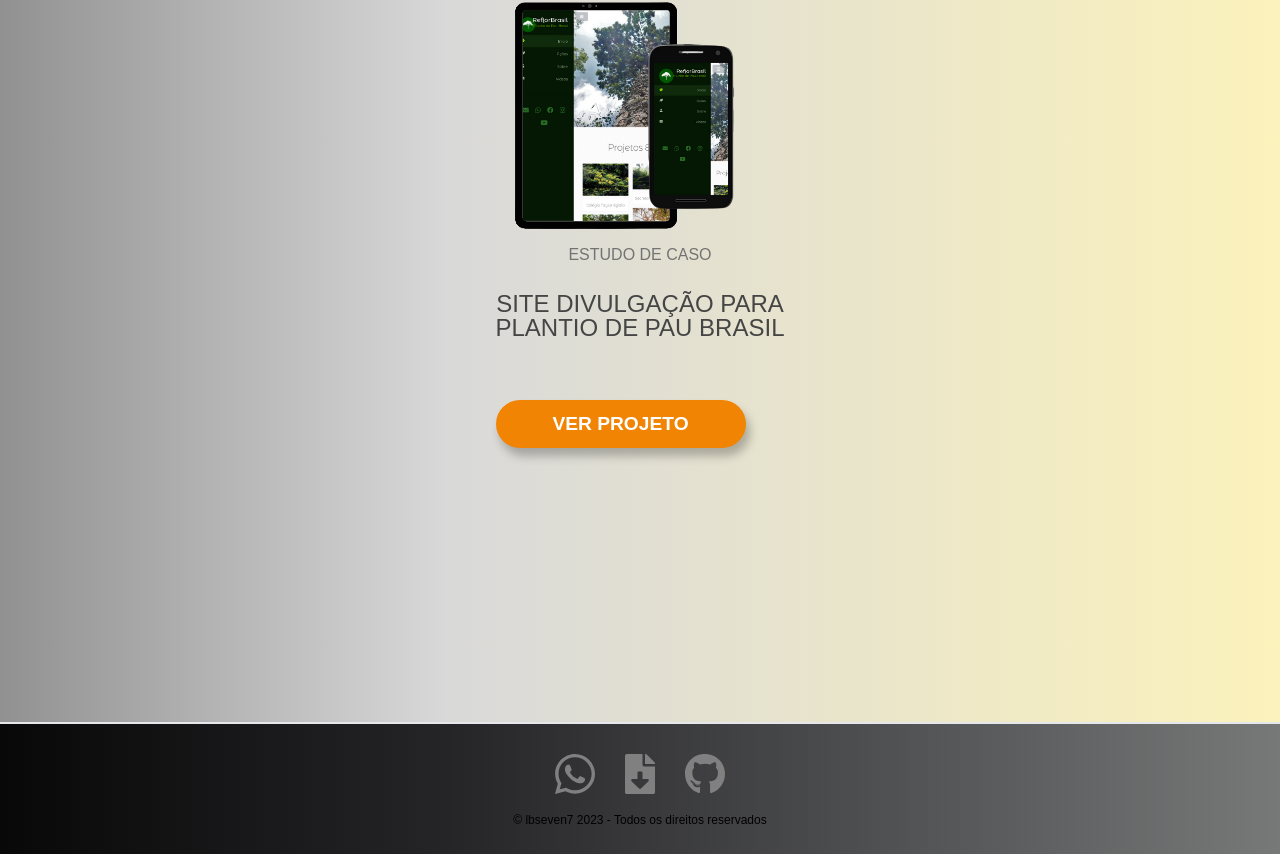
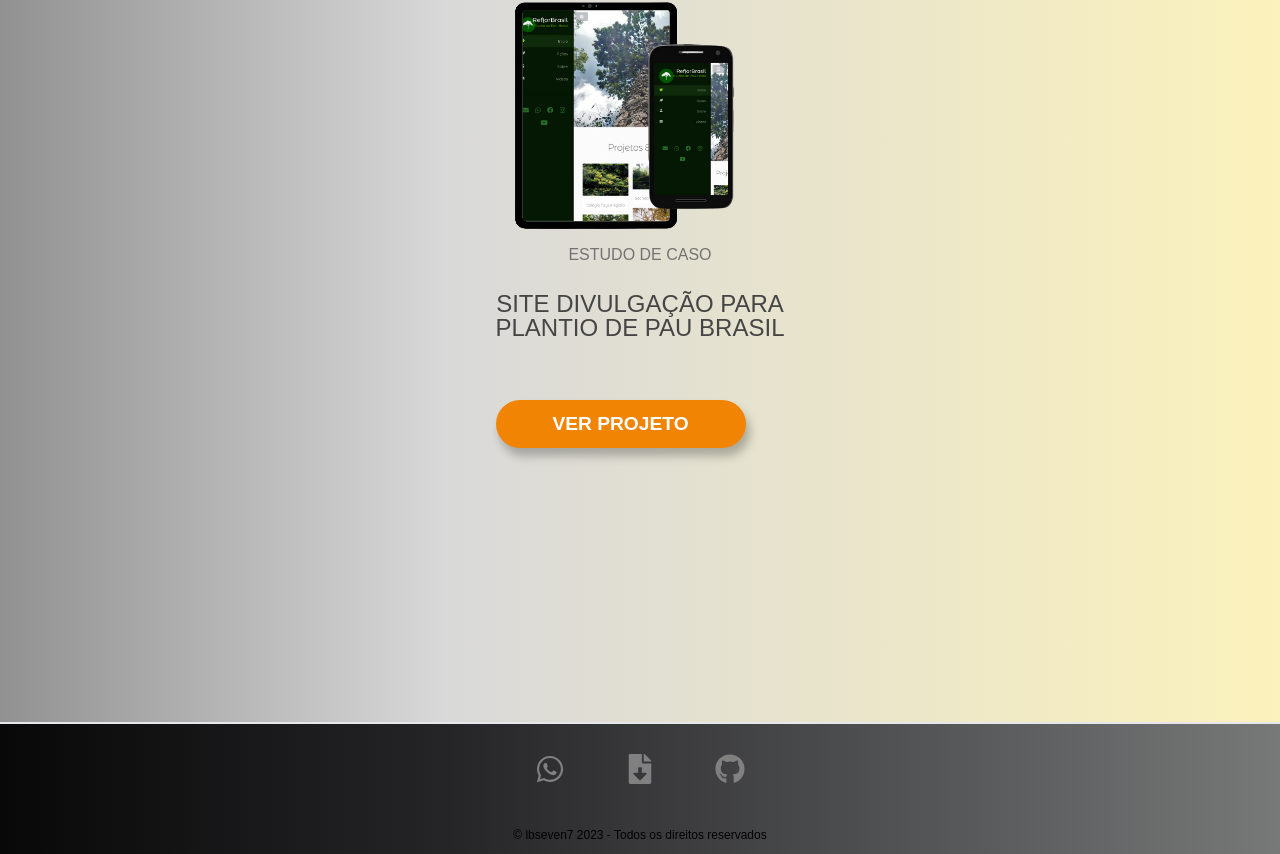
Before and after one commit to lbseven7/my-portfolio, a React (Create React App) app: page / in a window 1280 px wide. Shown: the part 879-1733 px from the top of the page. Built offline with nearby package versions, Linux system fonts and the light colour scheme; the HTML template or start-up script is replaced by a standard one.

Commit message:
feat: adiciona arquivo de estilo separado para Footer

```diff
--- a/src/components/Footer/index.jsx
+++ b/src/components/Footer/index.jsx
@@ -1,69 +1,30 @@
 import { FaGithub, FaWhatsapp, FaFileDownload } from 'react-icons/fa';
-// import {Link}  from 'react-router-dom';
+import '../Footer/style.css';
+import cv from '../../profile.pdf';
 
 const Footer = () => {
 
-  const contacts = {
-    background: 'linear-gradient(90deg, #080808 0%, #252528 35%, #777878 100%)',
-    display: 'flex',
-    flexDirection: 'column',
-    justifyContent: 'center',
-    height: '130px',
-    width: '100%',
-    bottom: '0',
-    fontFamily: 'Roboto',
-    color: '#454545',
-    // position: 'fixed',
-  }
+  return (
+    <div className='contacts'>
+      <div className='container'>
+        <a className='whatsapp' href='https://api.whatsapp.com/send?phone=5573988146516' target='_blank' rel="noreferrer">
+          <FaWhatsapp />
+        </a>
+        <a
+          className='download'
+          href={cv}
+          download='cv.pdf'
+        >
+          <FaFileDownload />
+        </a>
+        <a className='github' href="https://github.com/lbseven7" target="_blank" rel="noreferrer">
+          <FaGithub />
+        </a>
 
-  return (
-    <div style={contacts}>
-      <div style={{
-        display: 'flex',
-        justifyContent: 'center',
-        gap: '30px',
-        height: '50px',
-      }}>
-        <a href='https://api.whatsapp.com/send?phone=5573988146516' target='_blank' rel="noreferrer">
-          <FaWhatsapp style={{
-            height: '100%',
-            width: '40px',
-            color: 'gray',
-          }} />
-        </a>
-        <a href="caminho-para-o-seu-cv" target="_blank">
-        <FaFileDownload style={{
-          height: '100%',
-          width: '30px',
-          color: 'gray',
-          }} />
-        </a>
-        <a href="https://github.com/lbseven7" target="_blank" rel="noreferrer">
-        <FaGithub style={{
-          height: '100%',
-          width: '40px',
-          color: 'gray',
-          }} />
-          </a>
       </div>
-      <p style={{
-        textAlign: 'center',
-        color: 'black',
-        fontSize: '12px',
-        marginTop: '12px',
-      }}>&copy; lbseven7 2023 - Todos os direitos reservados</p>
+        <p>&copy; lbseven7 2023 - Todos os direitos reservados</p>
     </div>
   );
 };
 
 export default Footer;
-
-/*<a href="" target="_blank" rel="noopener noreferrer">
-          <img style={{ width: '150px', background: 'red'}} src={whatsapp} alt="WhatsApp" />
-        </a>
-        <a >
-          <img style={{ width: '150px'}} src={cv} alt="CV" />
-        </a>
-        <a  rel="noopener noreferrer">
-          <img style={{ width: '150px'}} src={github} alt="GitHub" />
-        </a>*/
--- /dev/null
+++ b/src/components/Footer/style.css
@@ -0,0 +1,53 @@
+* {
+  margin: 0;
+  padding: 0;
+  box-sizing: border-box;
+}
+
+.contacts {
+  background: linear-gradient(90deg, #080808 0%, #252528 35%, #777878 100%);
+  display: flex;
+  flex-direction: column;
+  justify-content: center;
+  align-items: center;
+  height: 130px;
+  width: 100%;
+  bottom: 0;
+  color: #454545;
+}
+
+.container {
+  display: flex;
+  justify-content: center;
+  gap: 60px;
+  height: 60px;
+  margin-top: 20px;
+}
+
+.container a {
+  font-size: 30px;
+  color: gray;
+  transition: all 0.5s ease-in-out;
+}
+
+.whatsapp:hover {
+  font-size: 35px;
+  color: #25d366;
+}
+
+.download:hover {
+  font-size: 35px;
+  color: #fbf5d2;
+}
+
+.github:hover {
+  font-size: 35px;
+  color: #171515;
+}
+
+.contacts p {
+  text-align: center;
+  color: black;
+  font-size: 12px;
+  margin-top: 12px;
+}
```
Also changed, not shown: 1 other file (tests, documents, lock files or other folders).
